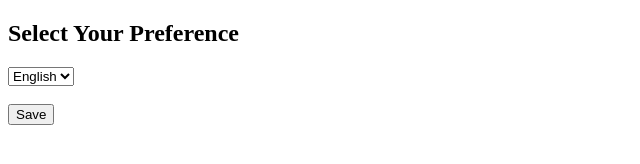
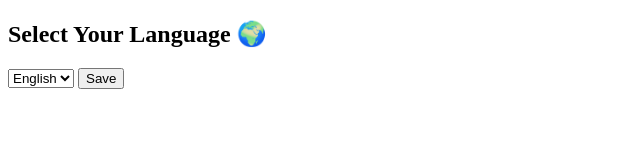
Before and after one commit to baasu2006/Infosys-milestone, a plain HTML site: page preferences.html in a window 1280 px wide. Shown: the whole page, without its empty margins (0-640 px from the left). Drawn offline with Linux system fonts and the light colour scheme.

Commit message:
Add language selection to preferences page

```diff
--- a/preferences.html
+++ b/preferences.html
@@ -2,9 +2,12 @@
 <html>
 <head>
     <title>Preferences</title>
+    <link rel="stylesheet" href="style.css">
 </head>
 <body>
-    <h2>Select Your Preference</h2>
+
+<div class="container">
+    <h2>Select Your Language 🌍</h2>
 
     <select id="language">
         <option>English</option>
@@ -12,9 +15,9 @@
         <option>Hindi</option>
     </select>
 
-    <br><br>
     <button onclick="savePreference()">Save</button>
+</div>
 
-    <script src="script.js"></script>
+<script src="script.js"></script>
 </body>
 </html>
```
